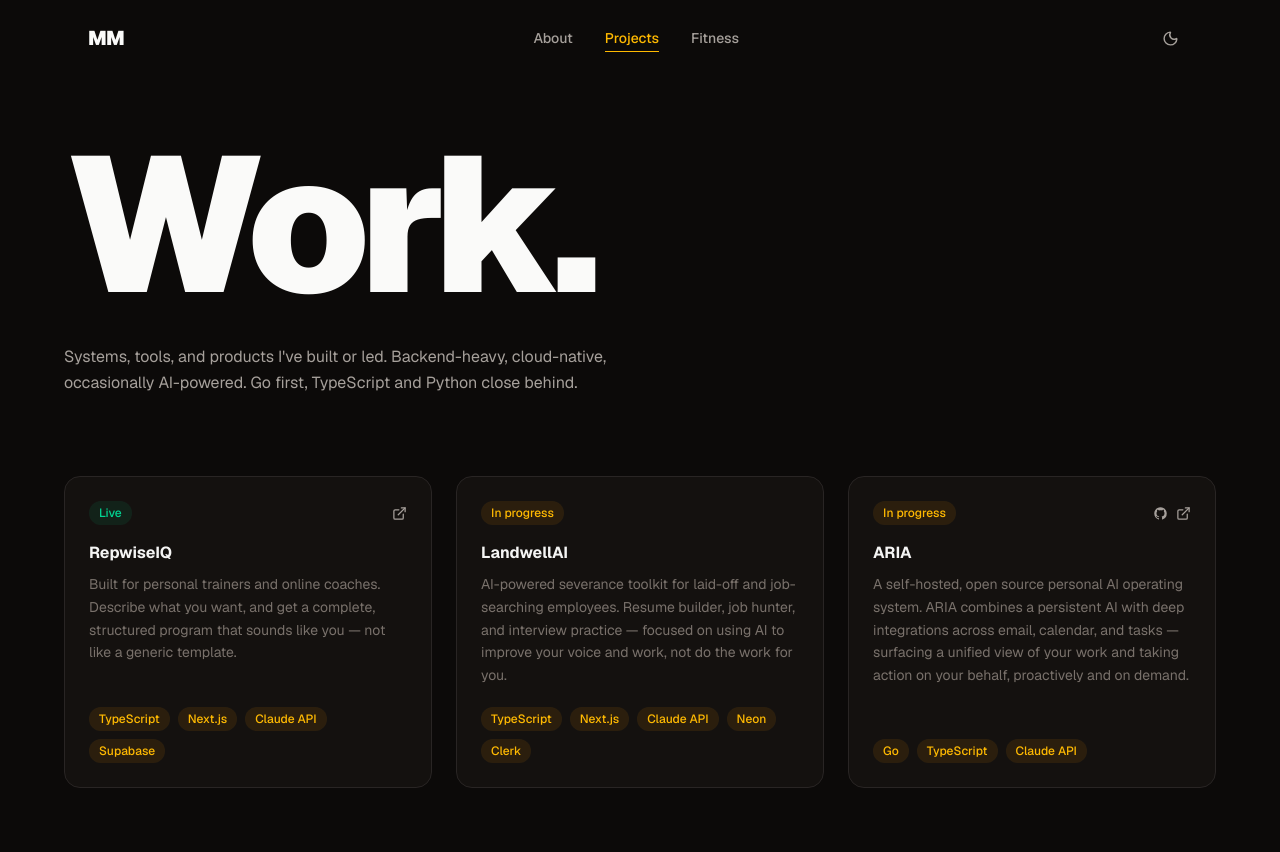
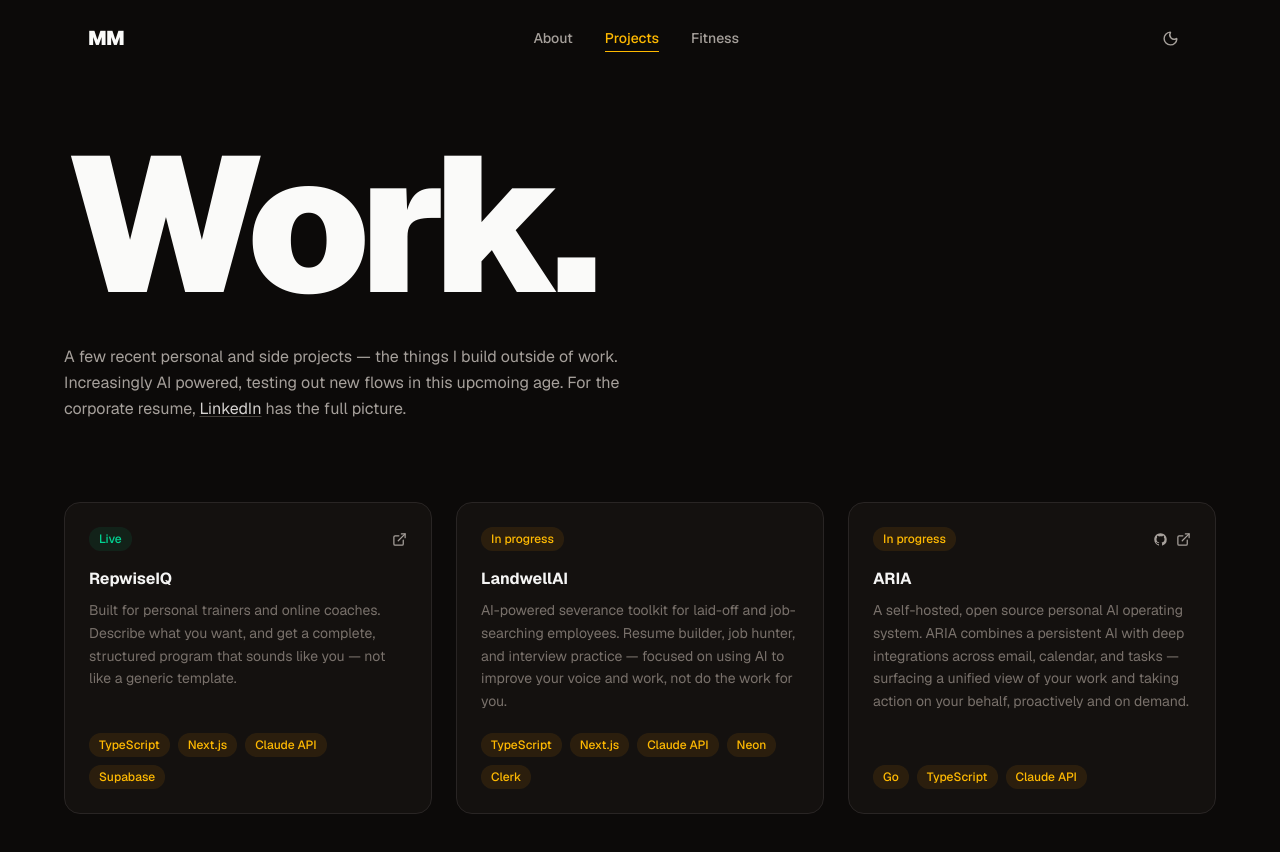
Before and after one commit to mmcken3/know-mmcken3, a Next.js app: page /projects in a window 1280 px wide. Shown: the top 852 px of the page. Built offline with nearby package versions, Linux system fonts and the light colour scheme.

Commit message:
minor copy update

```diff
--- a/src/app/projects/page.tsx
+++ b/src/app/projects/page.tsx
@@ -53,8 +53,16 @@ export default function Projects() {
             Work.
           </h1>
           <p className="text-stone-500 dark:text-stone-400 max-w-xl leading-relaxed mb-20">
-            Systems, tools, and products I&apos;ve built or led. Backend-heavy, cloud-native,
-            occasionally AI-powered. Go first, TypeScript and Python close behind.
+            A few recent personal and side projects — the things I build outside of work. Increasingly AI powered, testing out new flows in this upcmoing age. For the corporate resume,{' '}
+            <a
+              href="https://www.linkedin.com/in/mitchell-mckenzie-533292109/"
+              target="_blank"
+              rel="noopener noreferrer"
+              className="text-stone-700 dark:text-stone-300 underline underline-offset-2 decoration-stone-300 dark:decoration-stone-700 hover:text-amber-600 dark:hover:text-amber-400 hover:decoration-amber-500 transition-colors duration-200"
+            >
+              LinkedIn
+            </a>{' '}
+            has the full picture.
           </p>
         </FadeIn>
 
```
